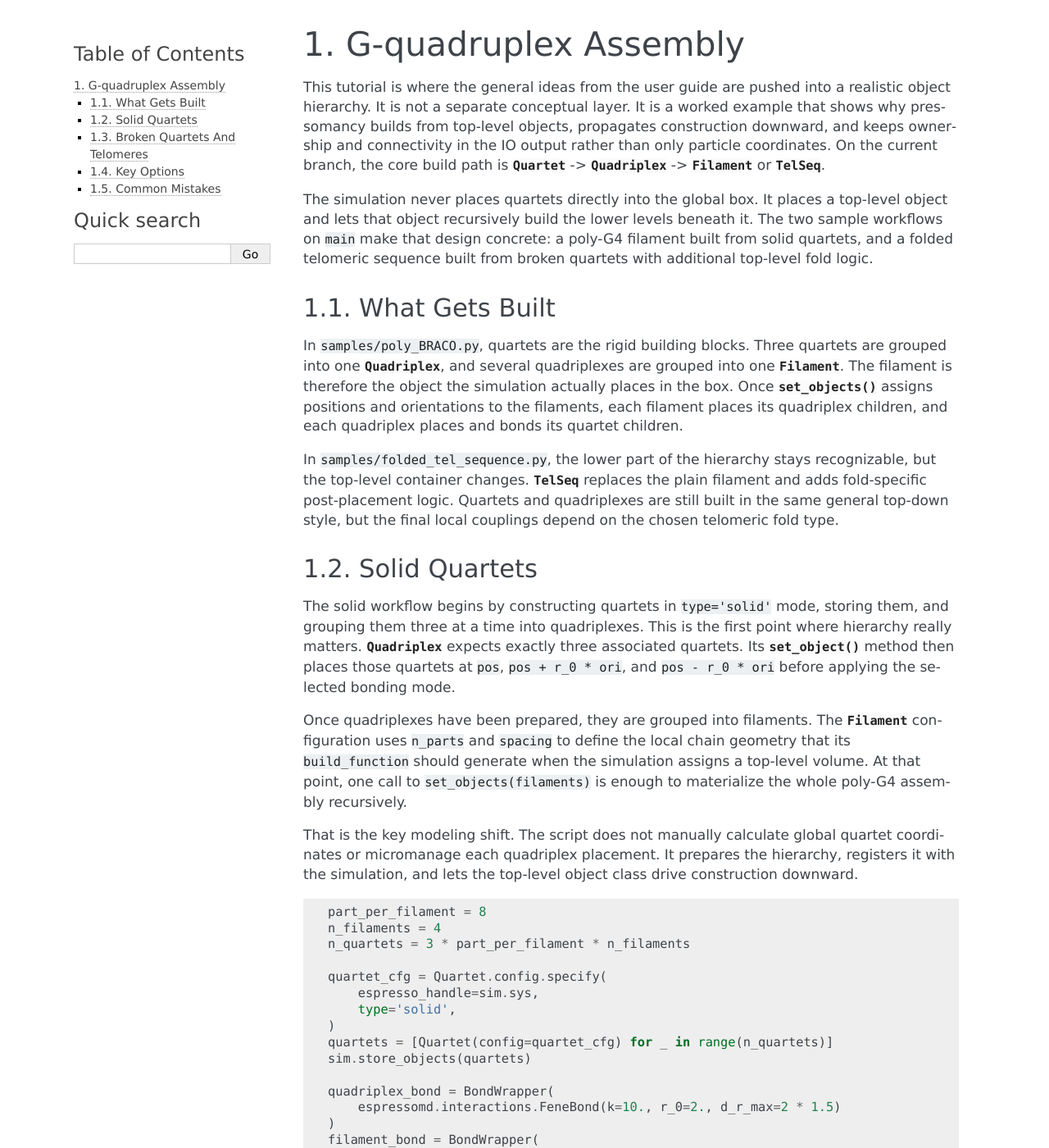
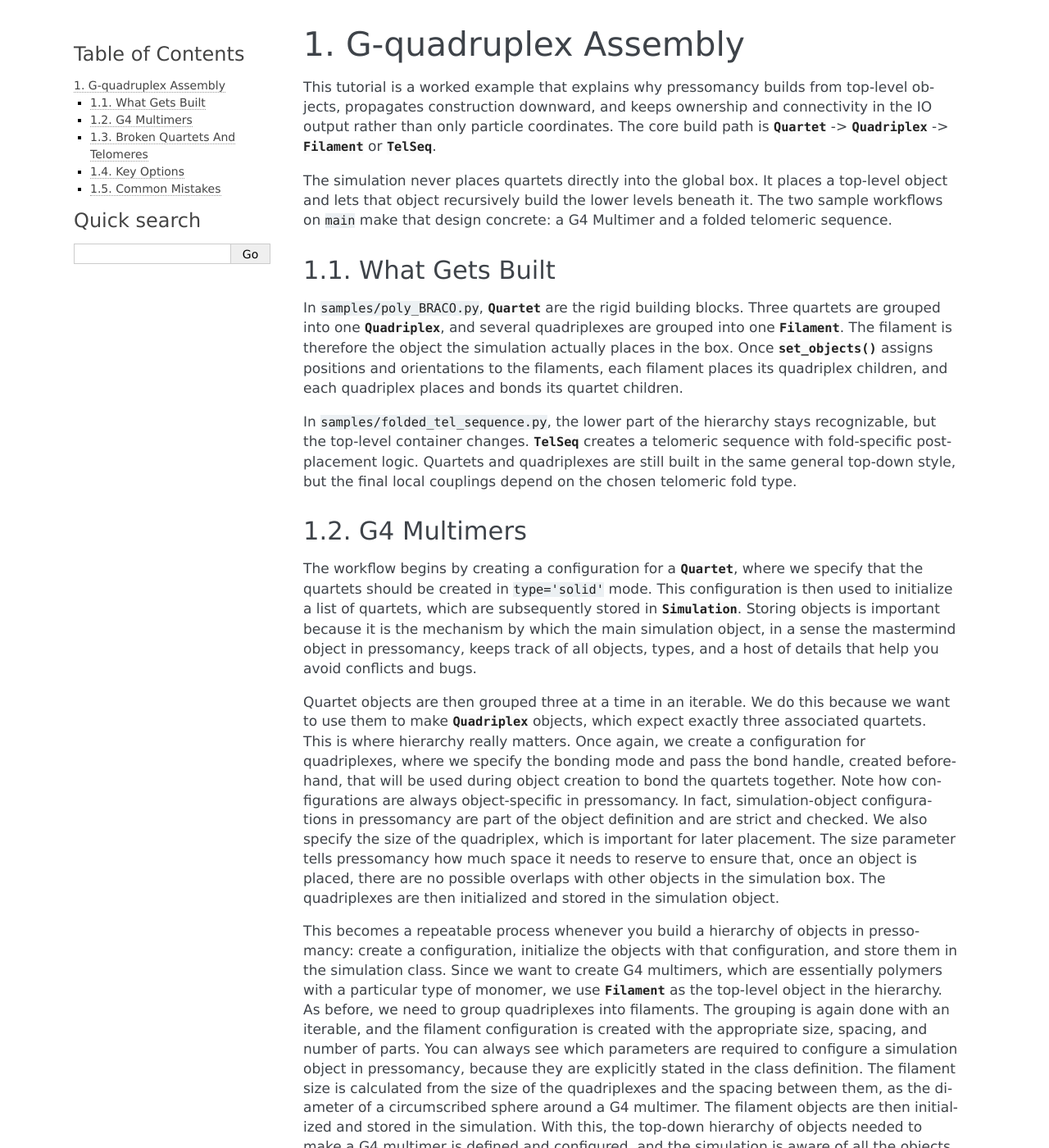
Before and after one commit to stekajack/pressomancy, a Sphinx documentation site: the page built from doc/sphinx/source/g_quadruplex.rst, in a window 1280 px wide and 1400 px high. Shown: the whole window at 82% size. Built offline with Sphinx 7.4.7, drawn with Linux system fonts in a browser that asks for light colours; some of the changed text lies outside the part shown.

Commit message:
improve g4 tutorial

```diff
--- a/doc/sphinx/source/g_quadruplex.rst
+++ b/doc/sphinx/source/g_quadruplex.rst
@@ -1,12 +1,7 @@
 G-quadruplex Assembly
 =====================
 
-This tutorial is where the general ideas from the user guide are pushed into a
-realistic object hierarchy. It is not a separate conceptual layer. It is a
-worked example that shows why pressomancy builds from top-level objects,
-propagates construction downward, and keeps ownership and connectivity in the
-IO output rather than only particle coordinates. On the current branch, the
-core build path is
+This tutorial is a worked example that explains why pressomancy builds from top-level objects, propagates construction downward, and keeps ownership and connectivity in the IO output rather than only particle coordinates. The core build path is
 :class:`~pressomancy.object_classes.quadriplex_class.Quartet` ->
 :class:`~pressomancy.object_classes.quadriplex_class.Quadriplex` ->
 :class:`~pressomancy.object_classes.filament_class.Filament` or
@@ -15,13 +10,12 @@ core build path is
 The simulation never places quartets directly into the global box. It places a
 top-level object and lets that object recursively build the lower levels
 beneath it. The two sample workflows on ``main`` make that design concrete: a
-poly-G4 filament built from solid quartets, and a folded telomeric sequence
-built from broken quartets with additional top-level fold logic.
+G4 Multimer and a folded telomeric sequence.
 
 What Gets Built
 ---------------
 
-In ``samples/poly_BRACO.py``, quartets are the rigid building blocks. Three
+In ``samples/poly_BRACO.py``, :class:`~pressomancy.object_classes.quadriplex_class.Quartet` are the rigid building blocks. Three
 quartets are grouped into one
 :class:`~pressomancy.object_classes.quadriplex_class.Quadriplex`, and several
 quadriplexes are grouped into one
@@ -33,34 +27,25 @@ and each quadriplex places and bonds its quartet children.
 
 In ``samples/folded_tel_sequence.py``, the lower part of the hierarchy stays
 recognizable, but the top-level container changes.
-:class:`~pressomancy.object_classes.tel_sequence.TelSeq` replaces the plain
-filament and adds fold-specific post-placement logic. Quartets and
-quadriplexes are still built in the same general top-down style, but the final
-local couplings depend on the chosen telomeric fold type.
+:class:`~pressomancy.object_classes.tel_sequence.TelSeq` creates a telomeric
+sequence with fold-specific post-placement logic. Quartets and quadriplexes
+are still built in the same general top-down style, but the final local
+couplings depend on the chosen telomeric fold type.
 
-Solid Quartets
---------------
+G4 Multimers
+-------------
 
-The solid workflow begins by constructing quartets in ``type='solid'`` mode,
-storing them, and grouping them three at a time into quadriplexes. This is the
-first point where hierarchy really matters.
-:class:`~pressomancy.object_classes.quadriplex_class.Quadriplex` expects
-exactly three associated quartets. Its
-:meth:`~pressomancy.object_classes.quadriplex_class.Quadriplex.set_object`
-method then places those quartets at ``pos``, ``pos + r_0 * ori``, and
-``pos - r_0 * ori`` before applying the selected bonding mode.
+The workflow begins by creating a configuration for a :class:`~pressomancy.object_classes.quadriplex_class.Quartet`, where we specify that the quartets should be created in ``type='solid'`` mode. This configuration is then used to initialize a list of quartets, which are subsequently stored in :class:`~pressomancy.simulation.Simulation`. Storing objects is important because it is the mechanism by which the main simulation object, in a sense the mastermind object in pressomancy, keeps track of all objects, types, and a host of details that help you avoid conflicts and bugs.
 
-Once quadriplexes have been prepared, they are grouped into filaments. The
-:class:`~pressomancy.object_classes.filament_class.Filament` configuration
-uses ``n_parts`` and ``spacing`` to define the local chain geometry that its
-``build_function`` should generate when the simulation assigns a top-level
-volume. At that point, one call to ``set_objects(filaments)`` is enough to
-materialize the whole poly-G4 assembly recursively.
+Quartet objects are then grouped three at a time in an iterable. We do this because we want to use them to make :class:`~pressomancy.object_classes.quadriplex_class.Quadriplex` objects, which expect exactly three associated quartets. This is where hierarchy really matters. Once again, we create a configuration for quadriplexes, where we specify the bonding mode and pass the bond handle, created beforehand, that will be used during object creation to bond the quartets together. Note how configurations are always object-specific in pressomancy. In fact, simulation-object configurations in pressomancy are part of the object definition and are strict and checked. We also specify the size of the quadriplex, which is important for later placement. The size parameter tells pressomancy how much space it needs to reserve to ensure that, once an object is placed, there are no possible overlaps with other objects in the simulation box. The quadriplexes are then initialized and stored in the simulation object.
 
-That is the key modeling shift. The script does not manually calculate global
-quartet coordinates or micromanage each quadriplex placement. It prepares the
-hierarchy, registers it with the simulation, and lets the top-level object
-class drive construction downward.
+This becomes a repeatable process whenever you build a hierarchy of objects in pressomancy: create a configuration, initialize the objects with that configuration, and store them in the simulation class. Since we want to create G4 multimers, which are essentially polymers with a particular type of monomer, we use :class:`~pressomancy.object_classes.filament_class.Filament` as the top-level object in the hierarchy. As before, we need to group quadriplexes into filaments. The grouping is again done with an iterable, and the filament configuration is created with the appropriate size, spacing, and number of parts. You can always see which parameters are required to configure a simulation object in pressomancy, because they are explicitly stated in the class definition. The filament size is calculated from the size of the quadriplexes and the spacing between them, as the diameter of a circumscribed sphere around a G4 multimer. The filament objects are then initialized and stored in the simulation. With this, the top-down hierarchy of objects needed to make a G4 multimer is defined and configured, and the simulation is aware of all the objects and their relationships.
+
+Next, we call ``sim.set_objects(filaments)`` to place the filaments in the simulation box. This is a crucial step because it assigns spatial context to the filaments and their children. The :class:`~pressomancy.object_classes.filament_class.Filament` configuration uses ``n_parts`` and ``spacing`` to define the local chain geometry that its ``build_function`` should generate when the simulation assigns a top-level volume. At that point, one call to ``set_objects(filaments)`` is enough to materialize the whole G4 multimer suspension recursively.
+
+That is the key modeling shift. The script does not manually calculate global quartet coordinates or micromanage each quadriplex placement. It prepares the hierarchy, registers it with the simulation, and lets the top-level object class drive construction downward.
+
+Finally, the last step is to call :meth:`~pressomancy.object_classes.filament_class.Filament.bond_quadriplexes` to place the bonds that were passed in the quadriplex configuration. This is a common pattern in pressomancy: placement and bonding are often separate steps, especially when the bonding depends on the spatial arrangement of the objects.
 
 .. code-block:: python
 
```
